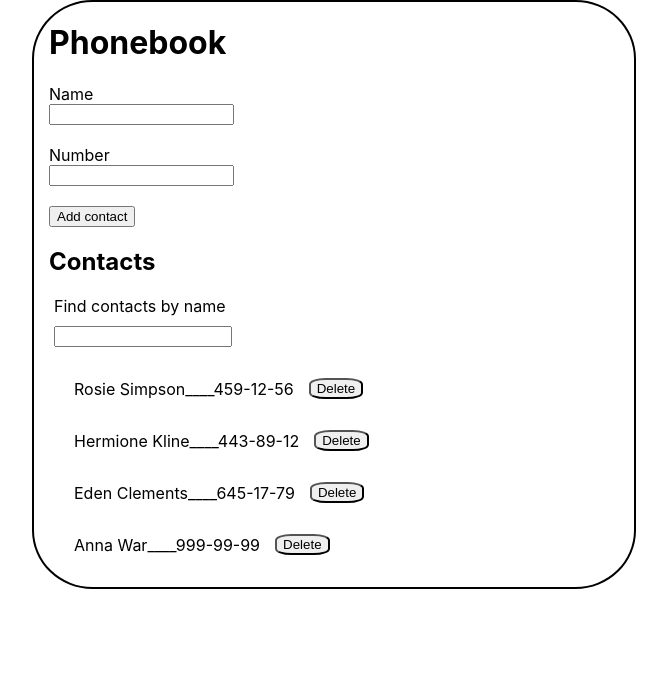
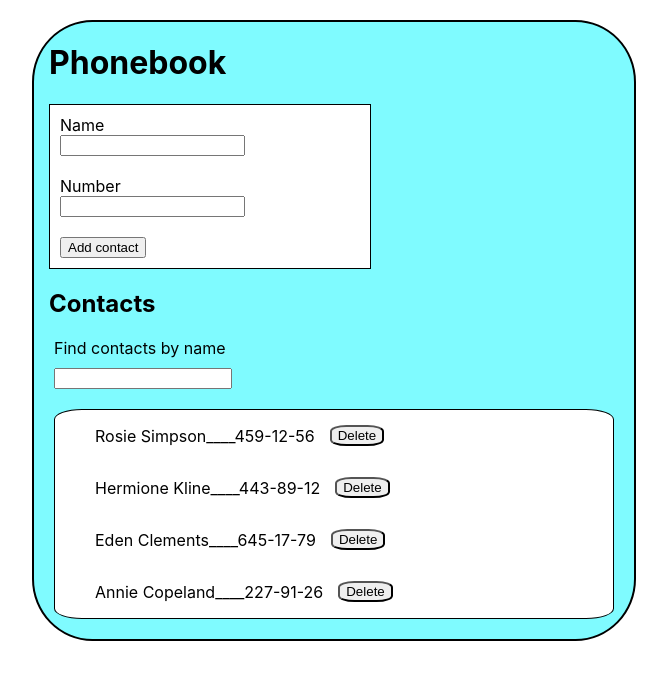
Before and after one commit to TomaszAndrzejPawlowski/goit-react-hw-03-phonebook, a React (Create React App) app: page / in a window 1280 px wide. Shown: the top 680 px of the page, without its empty margins (306-973 px from the left). Built offline with nearby package versions, Linux system fonts and the light colour scheme.

Commit message:
Homework done

```diff
--- a/src/components/App.jsx
+++ b/src/components/App.jsx
@@ -10,7 +10,7 @@ const INITIAL_STATE = {
     { id: 'id-1', name: 'Rosie Simpson', number: '459-12-56' },
     { id: 'id-2', name: 'Hermione Kline', number: '443-89-12' },
     { id: 'id-3', name: 'Eden Clements', number: '645-17-79' },
-    { id: 'id-4', name: 'Anna War', number: '999-99-99' },
+    { id: 'id-4', name: 'Annie Copeland', number: '227-91-26' },
   ],
   filter: '',
 };
@@ -41,7 +41,6 @@ export class App extends Component {
       name: name,
       number: number,
     };
-    console.log(contact);
     this.setState(prevState => ({
       contacts: [...prevState.contacts, contact],
     }));
@@ -67,7 +66,7 @@ export class App extends Component {
   };
 
   render() {
-    const { contacts, filter } = this.state;
+    const { filter } = this.state;
     const generateContacts = this.getContacts();
 
     return (
--- a/src/components/App.module.css
+++ b/src/components/App.module.css
@@ -2,7 +2,8 @@
   width: 600px;
   border: 2px solid #000;
   border-radius: 10%;
-  margin: auto;
+  margin: 20px auto;
+  background-color: rgb(127, 251, 255);
 }
 .titles {
   margin-left: 15px;
--- a/src/components/ContactForm/ContactForm.jsx
+++ b/src/components/ContactForm/ContactForm.jsx
@@ -38,7 +38,7 @@ export class ContactForm extends Component {
           name="name"
           value={this.state.name}
           onChange={this.handleChange('name')}
-          pattern="^[a-zA-Zа-яА-Я]+(([' -][a-zA-Zа-яА-Я ])?[a-zA-Zа-яА-Я]*)*$"
+          pattern="^[a-zA-Zа-яА-Я]+([ -'][a-zA-Zа-яА-Я]+)*$"
           title="Name may contain only letters, apostrophe, dash and spaces. For example Adrian, Jacob Mercer, Charles de Batz de Castelmore d'Artagnan"
           id={this.generateUuid}
           required
@@ -50,7 +50,7 @@ export class ContactForm extends Component {
           name="number"
           value={this.state.number}
           onChange={this.handleChange('number')}
-          pattern="\+?\d{1,4}?[-.\s]?\(?\d{1,3}?\)?[-.\s]?\d{1,4}[-.\s]?\d{1,4}[-.\s]?\d{1,9}"
+          pattern="^[+]?[0-9 \u0028\u0029\u002D]*$"
           title="Phone number must be digits and can contain spaces, dashes, parentheses and can start with +"
           id={this.generateUuid}
           required
--- a/src/components/ContactForm/ContactForm.module.css
+++ b/src/components/ContactForm/ContactForm.module.css
@@ -3,6 +3,10 @@
   align-items: flex-start;
   flex-direction: column;
   margin: 15px;
+  border: 1px solid #000;
+  padding: 10px;
+  max-width: 300px;
+  background-color: #fff;
 }
 .contactForm__input {
   margin-bottom: 20px;
--- a/src/components/ContactList/ContactList.jsx
+++ b/src/components/ContactList/ContactList.jsx
@@ -1,6 +1,6 @@
 import css from './ContactList.module.css';
 export const ContactList = ({ contacts, onDeleteContact }) => (
-  <ul>
+  <ul className={css.contactList}>
     {contacts.map(({ id, name, number }) => (
       <li key={id} className={css.listItem}>
         <p>
--- a/src/components/ContactList/ContactList.module.css
+++ b/src/components/ContactList/ContactList.module.css
@@ -1,3 +1,9 @@
+.contactList {
+  margin: 20px;
+  border: 1px solid #000;
+  border-radius: 5%;
+  background-color: #fff;
+}
 .listItem {
   display: flex;
 }
```
